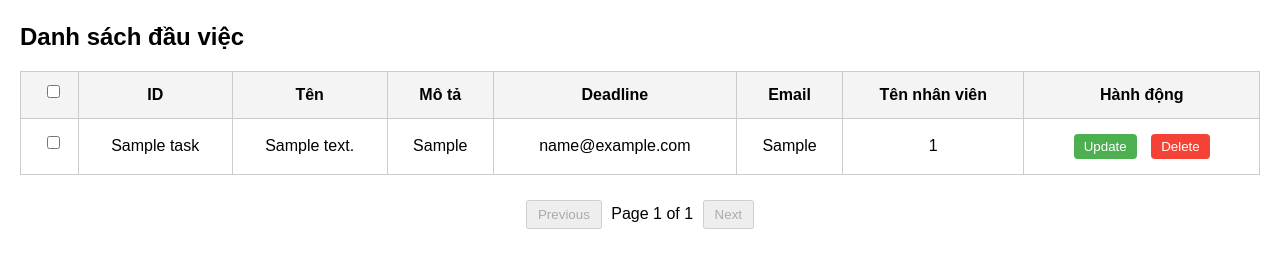
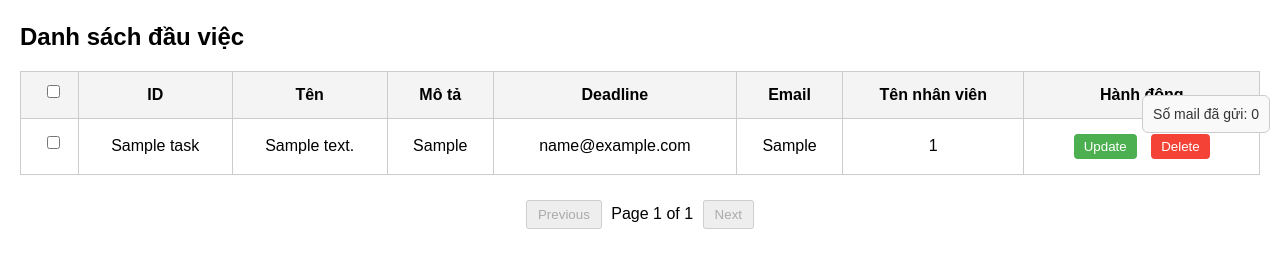
Before and after one commit to lamtp1/IT_BRAIN, a Flask app: page / in a window 1280 px wide. Shown: the part 657-911 px from the top of the page. Run offline with Flask 2, Linux system fonts and the light colour scheme; tables that the repository leaves empty or names only in its code hold one stand-in row (values such as "Sample post"); some libraries are stand-ins or nearby versions.

Commit message:
mail counter

```diff
--- a/lcnt/app.py
+++ b/lcnt/app.py
@@ -11,6 +11,8 @@ import threading
 import time
 
 app = Flask(__name__)
+
+emails_sent_count = 0  # ★ Biến đếm tổng số mail đã gửi
 
 # Cấu hình MySQL
 app.config['MYSQL_HOST'] = '127.0.0.1'
@@ -151,6 +153,11 @@ def update_task(task_id):
 
     return jsonify({'message': 'Task updated successfully'}), 200
 
+@app.route('/emails_sent_count', methods=['GET'])
+def get_emails_sent_count():
+    global emails_sent_count
+    return jsonify({'count': emails_sent_count})
+
 @app.route('/tasks/<int:task_id>', methods=['DELETE'])
 def delete_task(task_id):
     cur = mysql.connection.cursor()
@@ -208,6 +215,7 @@ def import_excel():
 # --- HÀM GỬI MAIL ---
 
 def send_email(recipient, subject, content):
+    global emails_sent_count
     msg = MIMEMultipart()
     msg["From"] = SMTP_EMAIL
     msg["To"] = recipient
@@ -220,6 +228,10 @@ def send_email(recipient, subject, content):
         server.login(SMTP_EMAIL, SMTP_PASSWORD)
         server.sendmail(SMTP_EMAIL, recipient, msg.as_string())
         print(f"Email sent to {recipient}")
+
+        # Mỗi lần gửi thành công, tăng biến đếm 1
+        emails_sent_count += 1
+
     except Exception as e:
         print(f"Failed to send email to {recipient}: {e}")
     finally:
--- a/lcnt/templates/index.html
+++ b/lcnt/templates/index.html
@@ -96,6 +96,21 @@
             padding: 5px;
             margin-bottom: 10px;
         }
+
+        #emailsSentBox {
+            position: fixed;       /* Giữ cố định trên màn hình */
+            bottom: 10px;          /* Cách đáy 10px */
+            right: 10px;           /* Cách phải 10px */
+            background-color: #f9f9f9;
+            padding: 10px;
+            border: 1px solid #ccc;
+            border-radius: 6px;
+            font-family: Arial, sans-serif;
+            font-size: 14px;
+            color: #333;
+        }
+
+    </style>
     </style>
 </head>
 <body>
@@ -198,6 +213,10 @@
         <button id="prevPage" onclick="prevPage()">Previous</button>
         <span id="paginationInfo"></span>
         <button id="nextPage" onclick="nextPage()">Next</button>
+    </div>
+
+    <div id="emailsSentBox">
+        <span>Số mail đã gửi: </span><span id="emailsSentCount">0</span>
     </div>
 
     <script>
@@ -394,6 +413,21 @@
                 });
         }
 
+        function fetchEmailsSentCount() {
+            fetch('/emails_sent_count')
+                .then(response => response.json())
+                .then(data => {
+                    // data.count = số mail đã gửi
+                    document.getElementById('emailsSentCount').innerText = data.count;
+                })
+                .catch(err => console.error('Lỗi fetchEmailsSentCount:', err));
+        }
+
+        // Cập nhật hiển thị 10s/lần (tùy bạn chọn chu kỳ)
+        setInterval(fetchEmailsSentCount, 5000);
+
+        // Gọi ngay 1 lần khi load trang
+        fetchEmailsSentCount();
         // Import file
         document.getElementById('importForm').onsubmit = function(event) {
             event.preventDefault();
```
